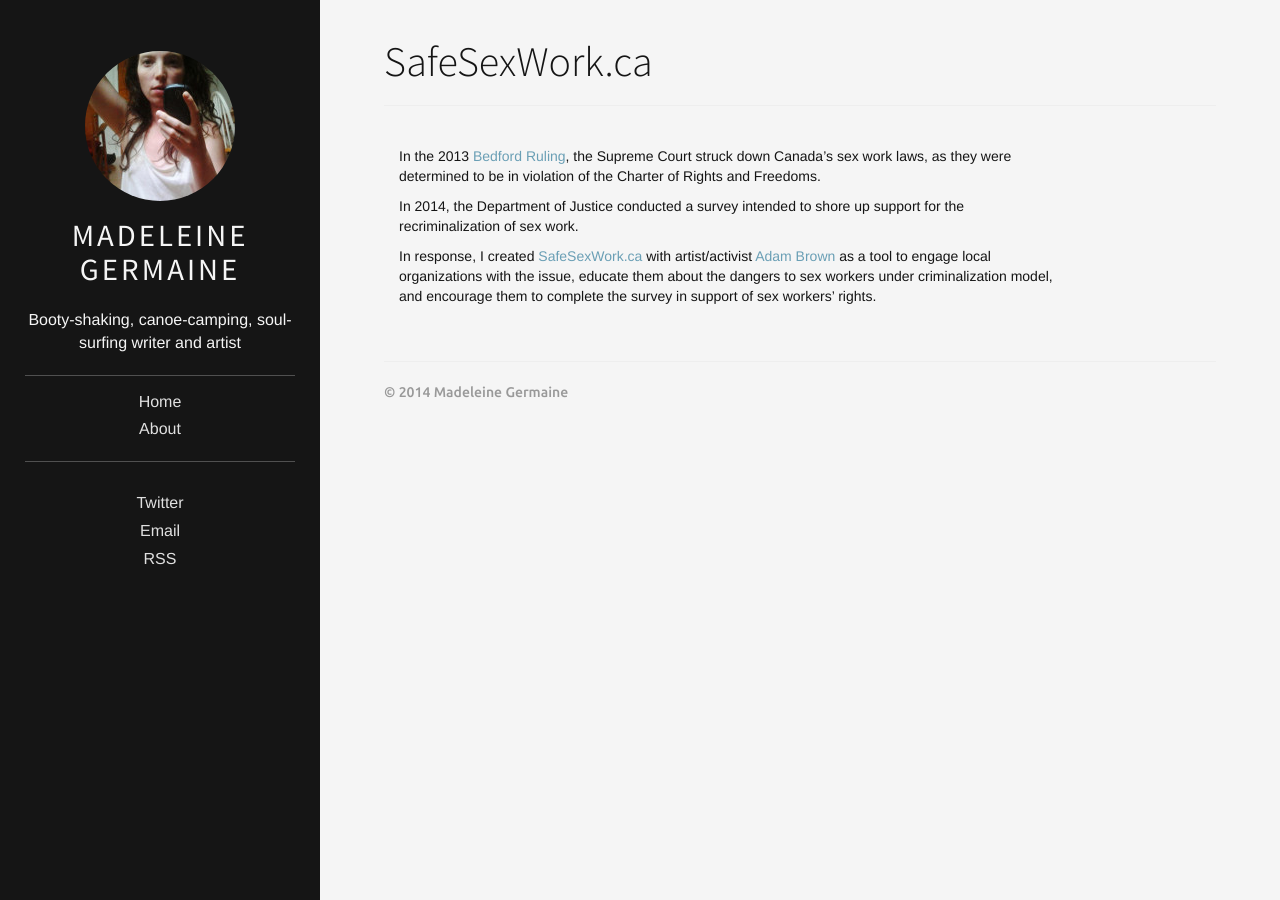
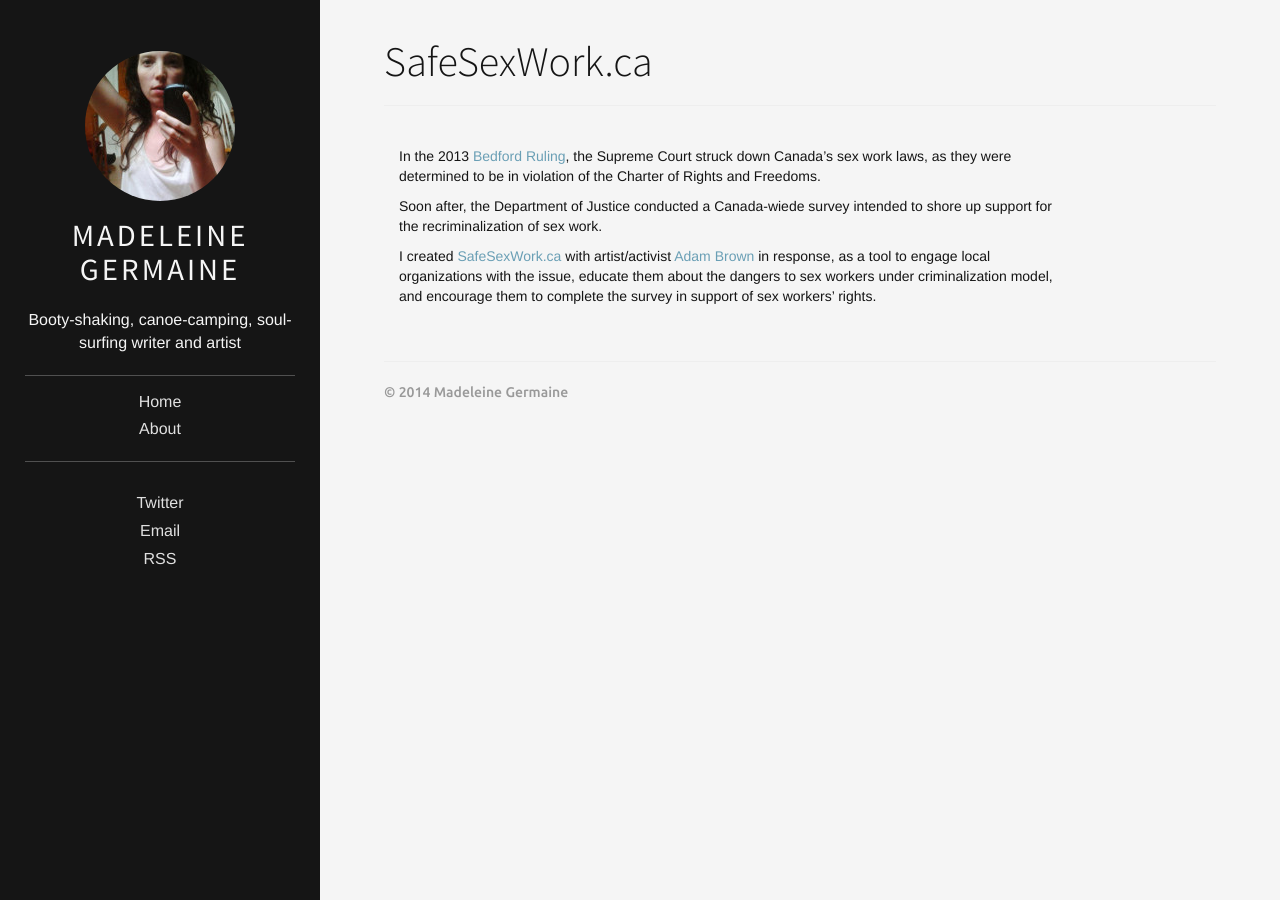
Before and after one commit to madeleinegermaine/madeleinegermaine, a Jekyll site: the page built from _posts/2014-08-16-safesexwork.md, in a window 1280 px wide. Built offline with Jekyll 4.4.1, drawn with Linux system fonts in a browser that asks for light colours.

Commit message:
Updated 2014-08-16-safesexwork.md

```diff
--- a/_posts/2014-08-16-safesexwork.md
+++ b/_posts/2014-08-16-safesexwork.md
@@ -13,6 +13,6 @@
 
 In the 2013 [Bedford Ruling](http://www.cbc.ca/news/politics/supreme-court-strikes-down-canada-s-prostitution-laws-1.2471572), the Supreme Court struck down Canada's sex work laws, as they were determined to be in violation of the Charter of Rights and Freedoms.
 
-In 2014, the Department of Justice conducted a survey intended to shore up support for the recriminalization of sex work.
+Soon after, the Department of Justice conducted a Canada-wiede survey intended to shore up support for the recriminalization of sex work.
 
-In response, I created [SafeSexWork.ca](http://safesexwork.ca) with artist/activist [Adam Brown](http://madanworb.com) as a tool to engage local organizations with the issue, educate them about the dangers to sex workers under criminalization model, and encourage them to complete the survey in support of sex workers' rights.
+I created [SafeSexWork.ca](http://safesexwork.ca) with artist/activist [Adam Brown](http://madanworb.com) in response, as a tool to engage local organizations with the issue, educate them about the dangers to sex workers under criminalization model, and encourage them to complete the survey in support of sex workers' rights.
```
